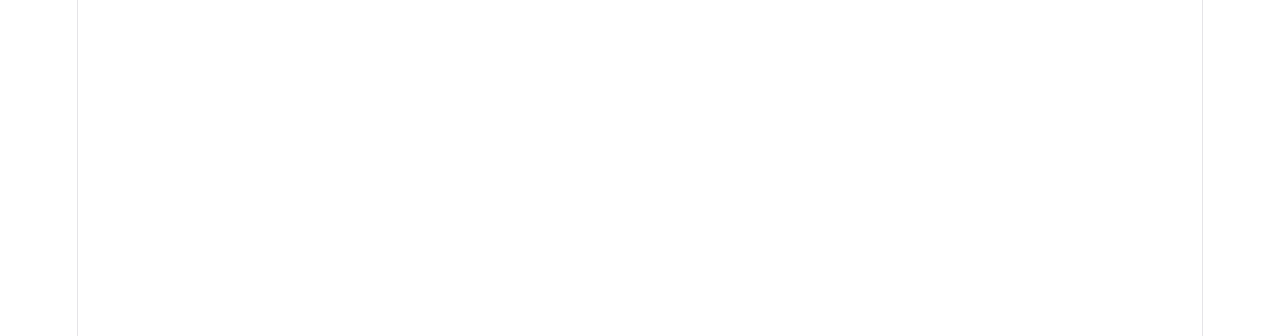
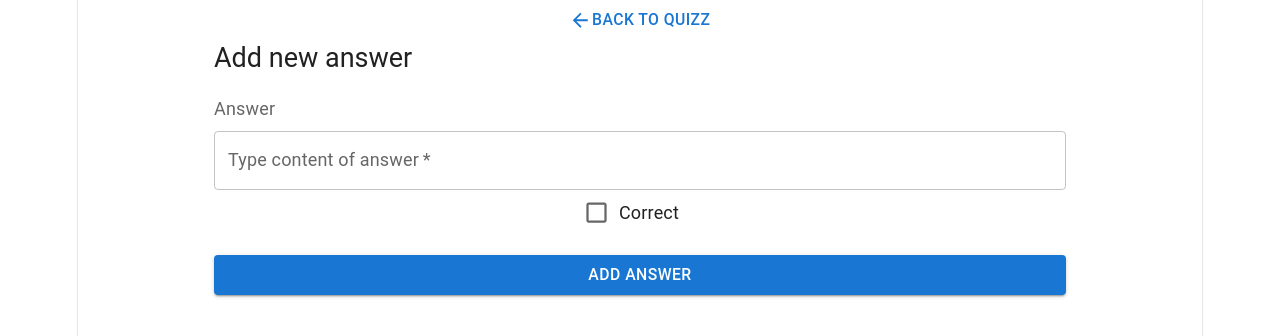
Before and after one commit to The-Five-Stack/quizzer-ui, a React (Vite) app: page /questions/1/answers in a window 1280 px wide. Before the commit this address had no page. Shown: the top 336 px of the page. Built offline with nearby package versions, Linux system fonts and the light colour scheme; no server answers.

Commit message:
feat(Add question): create add answer form

```diff
--- a/src/App.tsx
+++ b/src/App.tsx
@@ -6,6 +6,7 @@ import { BrowserRouter, Route, Routes } from "react-router-dom";
 import QuizList from './pages/QuizList'
 import CssBaseline from "@mui/material/CssBaseline";
 import AddQuestionForm from "./pages/AddQuestionForm"
+import AddAnswerForm from "./pages/AddAnswerForm"
 /**
  * Root App component that sets up the SPA routing structure.
  * Routes:
@@ -24,6 +25,8 @@ function App() {
           <Route path="/quizzes/:id/edit" element={<EditQuizPage />} />
           <Route path="/create-quiz" element={<CreateQuizForm />} />
           <Route path="/quizzes/:id/questions" element={<AddQuestionForm/>} />
+          <Route path="/questions/:questionId/answers" element={<AddAnswerForm/>} />
+
         </Routes>
       </BrowserRouter>
       <CssBaseline />
--- a/src/api.ts
+++ b/src/api.ts
@@ -3,6 +3,11 @@ type CreateQuizPayload = {
   description: string;
   courseCode: string;
   published: boolean;
+};
+
+type Answer = {
+  content: string;
+  correct: boolean;
 };
 
 async function requestJson(endpoint: string, options: RequestInit = {}) {
@@ -137,3 +142,30 @@ export const updateQuiz = async (quizId: number, quiz: CreateQuizPayload) => {
     body: JSON.stringify(quiz),
   });
 };
+
+export const addAnswer = async (
+  questionId: number,
+  answer: {
+    content: string;
+    correct: boolean;
+  },
+) => {
+  try {
+    const result = await fetchWithAuth(`/api/questions/${questionId}/answers`, {
+      method: "POST",
+      body: JSON.stringify(answer),
+    });
+
+    return result;
+  } catch (err: unknown) {
+    if (err instanceof Error) {
+      throw new Error(err.message);
+    }
+
+    throw new Error("Failed to add answer");
+  }
+};
+
+export const fetchAnswers = async (questionId: number): Promise<Answer[]> => {
+  return fetchWithAuth(`/api/questions/${questionId}/answers`);
+};
--- a/src/components/QuestionCard.tsx
+++ b/src/components/QuestionCard.tsx
@@ -14,6 +14,7 @@ import AddIcon from "@mui/icons-material/Add";
 import type { Question } from "../types/quiz";
 import AnswerItemList from "./AnswerItemList";
 import "./QuestionCard.css";
+import { useNavigate} from "react-router-dom";
 
 interface QuestionCardProps {
   question: Question;
@@ -27,7 +28,7 @@ interface QuestionCardProps {
  */
 const QuestionCard = ({ question, index, onDelete }: QuestionCardProps) => {
   const answers = question.answers;
-
+  const navigate = useNavigate()
   /**
    * Maps difficulty level to MUI color variant.
    */
@@ -105,6 +106,7 @@ const QuestionCard = ({ question, index, onDelete }: QuestionCardProps) => {
           variant="outlined"
           size="small"
           className="question-card__add-answer"
+          onClick={() => navigate(`/questions/${question.id}/answers`)}
         >
           Add Answer
         </Button>
--- /dev/null
+++ b/src/pages/AddAnswerForm.tsx
@@ -0,0 +1,84 @@
+import {
+  Container,
+  Button,
+  Typography,
+  Box,
+  TextField,
+  Checkbox,
+  FormControlLabel,
+} from "@mui/material";
+import { useParams } from "react-router-dom";
+import "./AddQuestionForm.css";
+import ArrowBackIcon from "@mui/icons-material/ArrowBack";
+import { useEffect, useState } from "react";
+import InputLabel from "@mui/material/InputLabel";
+import { addAnswer, fetchAnswers } from "../api";
+import { useNavigate } from "react-router-dom";
+
+
+export default function AddAnswerForm() {
+const navigate = useNavigate();
+  const { questionId } = useParams();
+  const [hasCorrect, setHasCorrect] = useState(false);
+  const [answer, setAnswer] = useState({
+    content: "",
+    correct: false,
+  });
+
+  const handleSubmit = async () => {
+    console.log("questionId", questionId)
+    await addAnswer(Number(questionId), answer);
+    alert("Answer is added");
+  };
+
+  useEffect(() => {
+    fetchAnswers(Number(questionId)).then((answers) => {
+      setHasCorrect(answers.some((a) => a.correct));
+    });
+  }, [questionId]);
+
+  return (
+    <Container maxWidth="md" className="add-answer-container">
+      <div className="add-answer-header">
+        <Button
+          className="back-btn"
+          onClick={() => navigate(-1)}
+        >
+          <ArrowBackIcon fontSize="small" />
+          Back to Quizz
+        </Button>
+        <Typography variant="h5" className="title">
+          Add new answer
+        </Typography>{" "}
+      </div>
+      <Box className="form">
+        <InputLabel className="label">Answer</InputLabel>
+        <TextField
+          className="add-answer-text-field"
+          label="Type content of answer"
+          value={answer.content}
+          onChange={(e) => setAnswer({ ...answer, content: e.target.value })}
+          required
+          fullWidth
+        />
+        <FormControlLabel
+          control={
+            <Checkbox
+              checked={answer.correct}
+              disabled={hasCorrect}
+              onChange={(e) =>
+                setAnswer({ ...answer, correct: e.target.checked })
+              }
+            />
+          }
+          label="Correct"
+        />
+        <div className="btn">
+          <Button variant="contained" onClick={handleSubmit} fullWidth>
+            Add Answer
+          </Button>
+        </div>
+      </Box>
+    </Container>
+  );
+}
```
